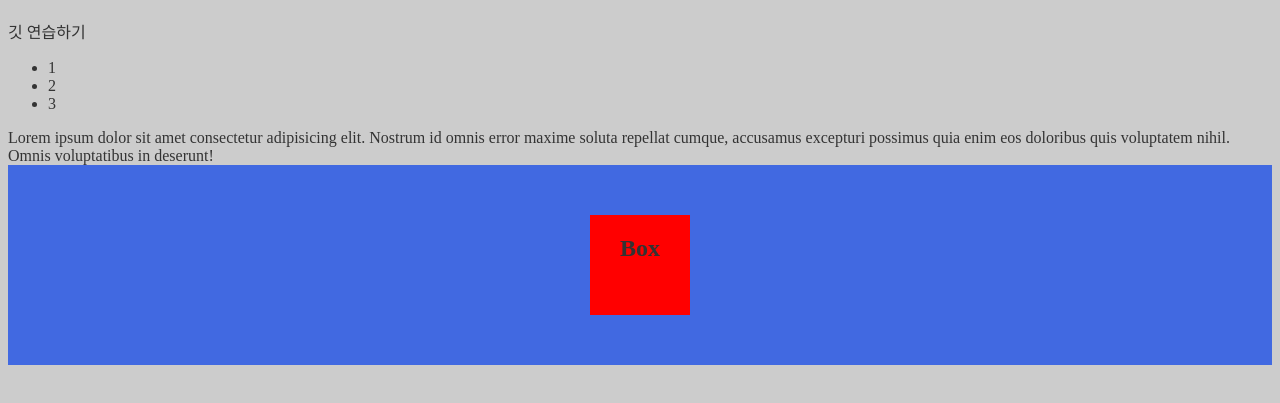
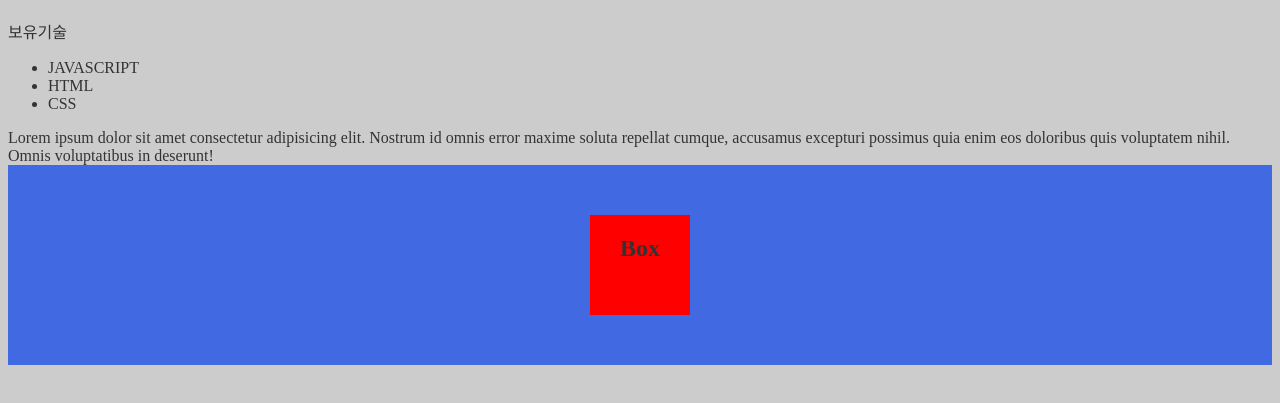
Before and after one commit to rohjuhyun/git-practice, a plain HTML site: page index.html in a window 1280 px wide. Shown: the part 61-464 px from the top of the page. Drawn offline with Linux system fonts and the light colour scheme.

Commit message:
주현 작업내용

```diff
--- a/index.html
+++ b/index.html
@@ -10,11 +10,11 @@
 </head>
 <body>
     <h1>HelloWorld!</h1>
-    <p>깃 연습하기</p>
+    <p>보유기술</p>
     <ul>
-        <li>1</li>
-        <li>2</li>
-        <li>3</li>
+        <li>JAVASCRIPT</li>
+        <li>HTML</li>
+        <li>CSS</li>
     </ul>
     <section>
         <div>Lorem ipsum dolor sit amet consectetur adipisicing elit. Nostrum id omnis error maxime soluta repellat cumque, accusamus excepturi possimus quia enim eos doloribus quis voluptatem nihil. Omnis voluptatibus in deserunt!
```
